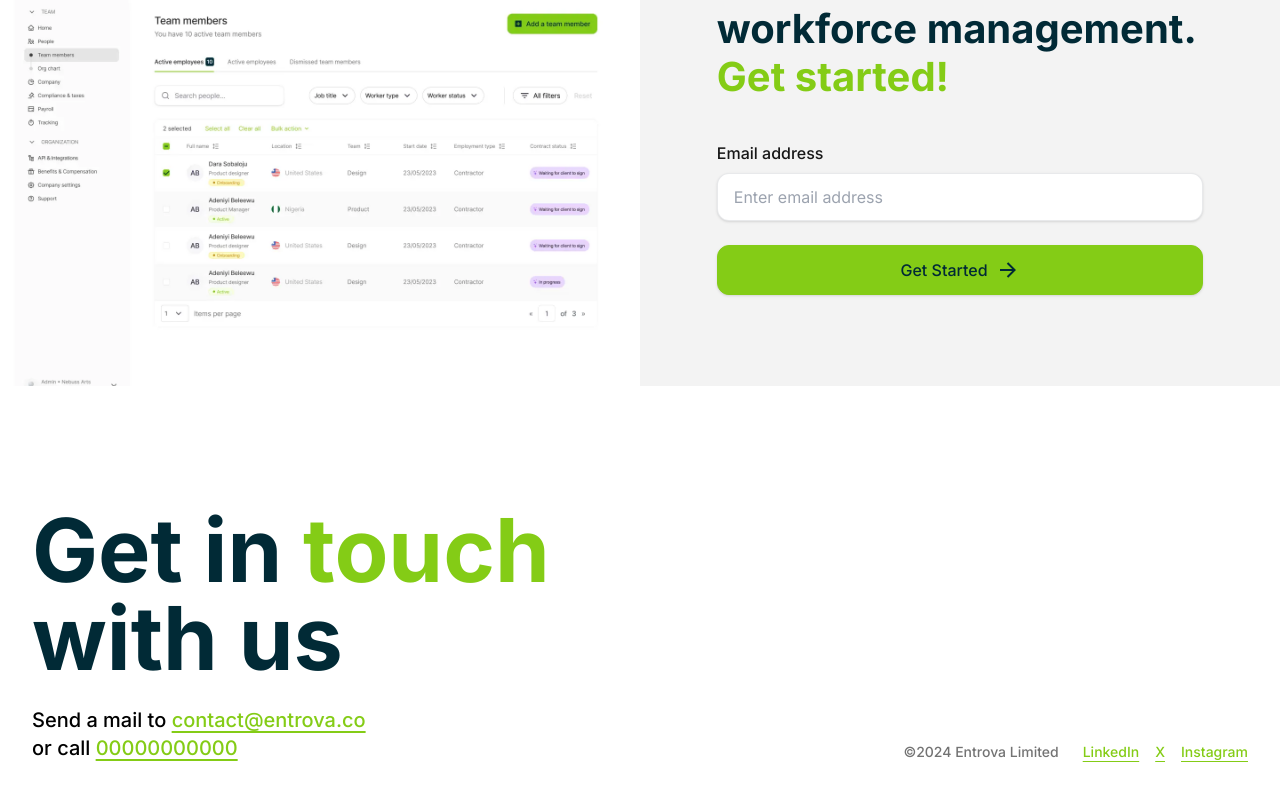
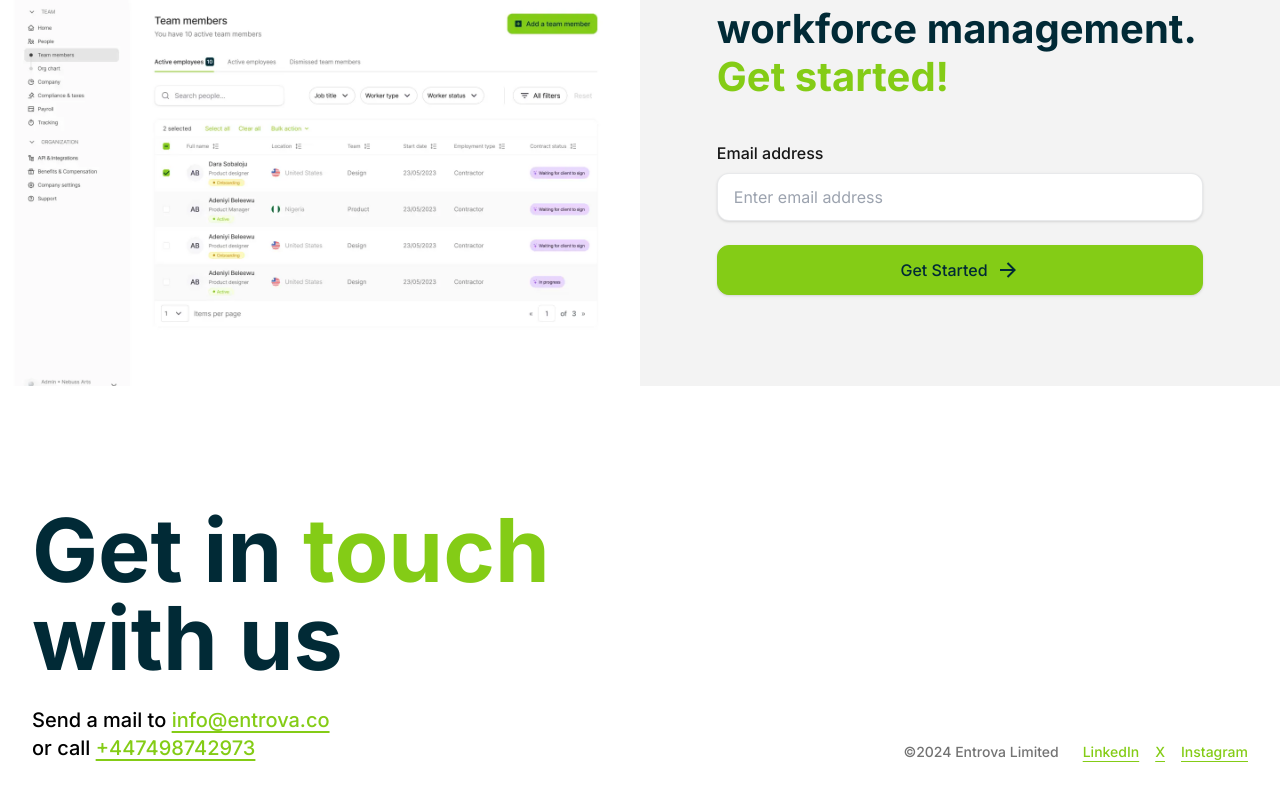
Before and after one commit to abayomijohn273/entrova_website, a Next.js app: page / in a window 1280 px wide. Shown: the part 4043-4843 px from the top of the page. Built offline with nearby package versions, Linux system fonts and the light colour scheme.

Commit message:
fix: update contact

```diff
--- a/src/components/layout/footer/index.js
+++ b/src/components/layout/footer/index.js
@@ -61,8 +61,8 @@ const Footer = () => {
                 <div className=' pt-[3.688rem] md:pt-6 flex flex-wrap justify-between items-end'>
                     <div className='w-10/12 md:w-6/12 lg:w-5/12'>
                         <p className='text-xl font-medium flex flex-col'>
-                            <span>Send a mail to <FooterLink href={"mailto:contact@entrova.co"} title={"contact@entrova.co"} /></span>
-                            <span> or call <FooterLink href={"tel:00000000000"} title={"00000000000"} /></span>
+                            <span>Send a mail to <FooterLink href={"mailto:info@entrova.co"} title={"info@entrova.co"} /></span>
+                            <span> or call <FooterLink href={"tel:+447498742973"} title={"+447498742973"} /></span>
                         </p>
                     </div>
                     <div className='mt-[29px] md:mt-0 w-full md:flex-1 flex flex-col md:flex-row flex-start md:justify-end md:items-center md:gap-6'>
```
